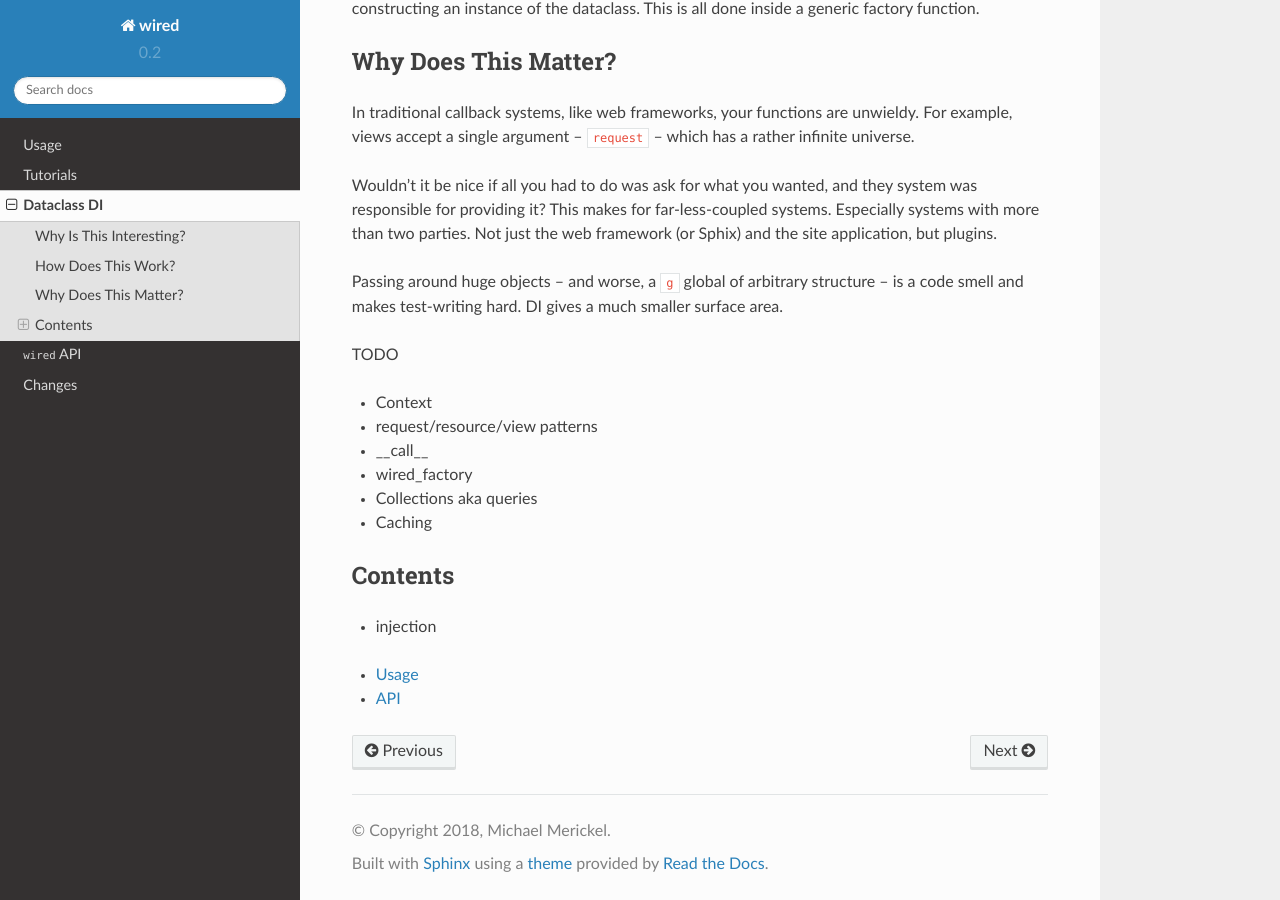
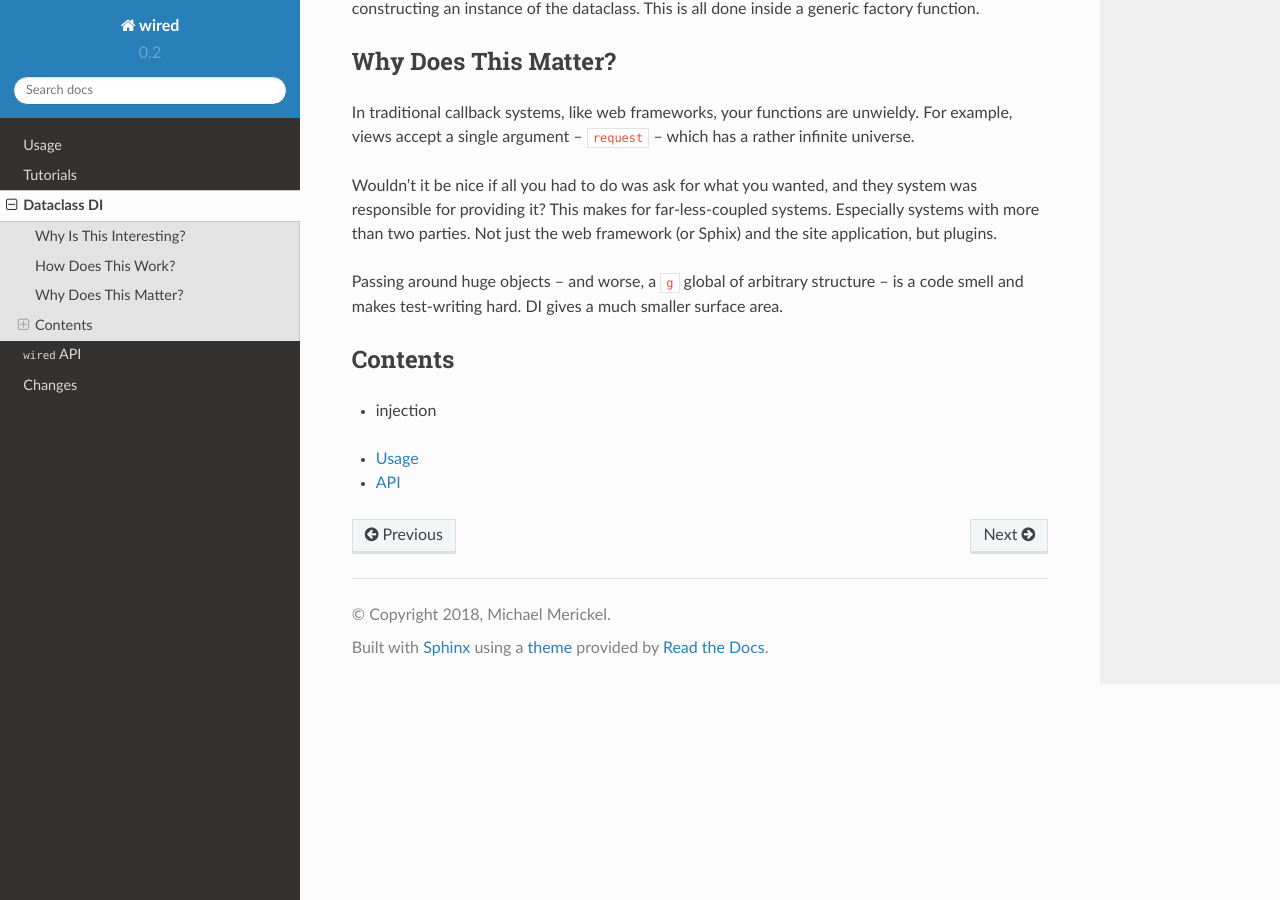
Before and after one commit to mmerickel/wired, a Sphinx documentation site: the page built from docs/dataclasses/index.rst, in a window 1280 px wide and 900 px high, scrolled down 1453 px. Built offline with Sphinx 7.4.7 and the Read the Docs theme 2.0.0, drawn with Linux system fonts in a browser that asks for light colours.

Commit message:
Move the todo list elsewhere. Skip tests/dataclasses on lower Python versions.

```diff
--- a/docs/dataclasses/index.rst
+++ b/docs/dataclasses/index.rst
@@ -79,22 +79,6 @@ Not just the web framework (or Sphix) and the site application, but plugins.
 Passing around huge objects -- and worse, a ``g`` global of arbitrary structure -- is a code smell and makes test-writing hard.
 DI gives a much smaller surface area.
 
-
-TODO
-
-- Context
-
-- request/resource/view patterns
-
-- __call__
-
-- wired_factory
-
-- Collections aka queries
-
-- Caching
-
-
 Contents
 ========
 
--- a/docs/dataclasses/usage.rst
+++ b/docs/dataclasses/usage.rst
@@ -7,8 +7,6 @@
     :maxdepth: 1
 
     simple/index
-
-
     decorators/index
     simple_injection/index
     containers/index
```
Also changed, not shown: 1 other file.
